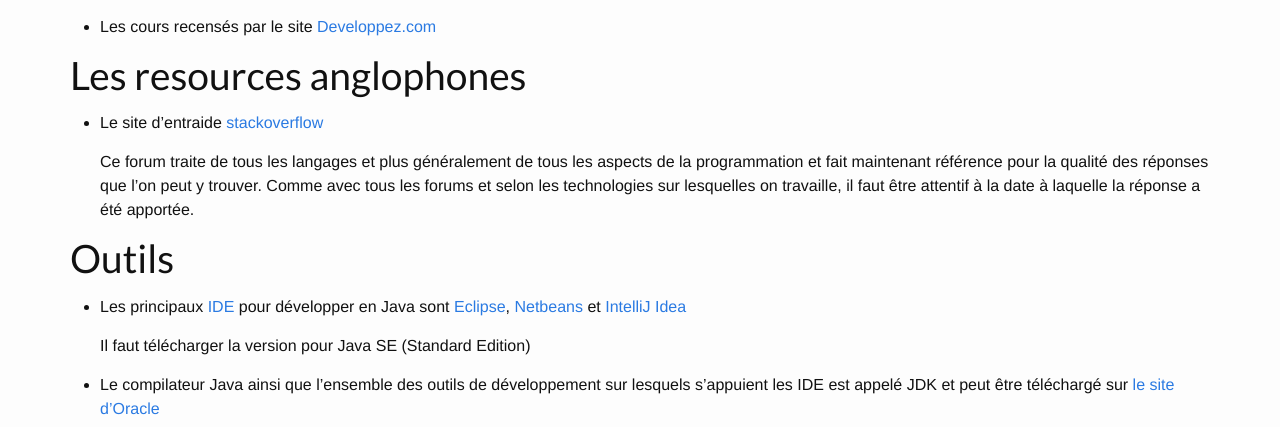
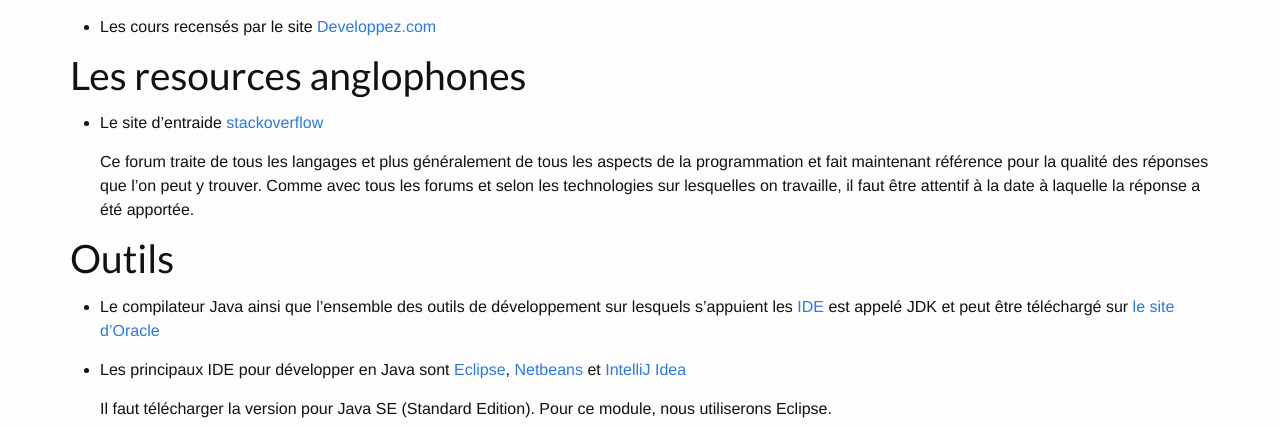
Before and after one commit to geiilyon/geiilyon.github.io, a Jekyll site: the page built from ressources.md, in a window 1280 px wide and 900 px high, scrolled down 642 px, cut to the strip 0-427 px from the top of the window. Built offline with Jekyll 4.4.1, drawn with Linux system fonts in a browser that asks for light colours; nearby versions of some CDN libraries; library files that are not in the unit come from our copies; Markdown is read by kramdown in place of the engine named in the settings.

Commit message:
Premier TP : ajout de contenu / Images / video

```diff
--- /dev/null
+++ b/_templates/video.html
@@ -0,0 +1,4 @@
+<video width="100%" height="100%" controls>
+  <source src="http://spiralconnect.univ-lyon1.fr/spiral-files/download?mode=inline&data=..." type="video/mp4">
+Your browser does not support the video tag.
+</video>
--- a/ressources.md
+++ b/ressources.md
@@ -31,8 +31,8 @@ permalink: /ressources/
 
 # Outils
 
-* Les principaux [IDE](http://fr.wikipedia.org/wiki/Environnement_de_développement) pour développer en Java sont [Eclipse](https://eclipse.org/downloads/), [Netbeans](https://netbeans.org) et [IntelliJ Idea](https://www.jetbrains.com/idea/)
+* Le compilateur Java ainsi que l'ensemble des outils de développement sur lesquels s'appuient les [IDE](http://fr.wikipedia.org/wiki/Environnement_de_développement) est appelé JDK et peut être téléchargé sur [le site d'Oracle](http://www.oracle.com/technetwork/java/javase/downloads/index.html)
 
-    Il faut télécharger la version pour Java SE (Standard Edition)
+* Les principaux IDE pour développer en Java sont [Eclipse](https://eclipse.org/downloads/), [Netbeans](https://netbeans.org) et [IntelliJ Idea](https://www.jetbrains.com/idea/)
 
-* Le compilateur Java ainsi que l'ensemble des outils de développement sur lesquels s'appuient les IDE est appelé JDK et peut être téléchargé sur [le site d'Oracle](http://www.oracle.com/technetwork/java/javase/downloads/index.html)
+    Il faut télécharger la version pour Java SE (Standard Edition). Pour ce module, nous utiliserons Eclipse.
```
Also changed, not shown: _collection_enonces/tp1.md (+78 -8 lines), img/EclipseWorkspaceDialogue.png (added).
